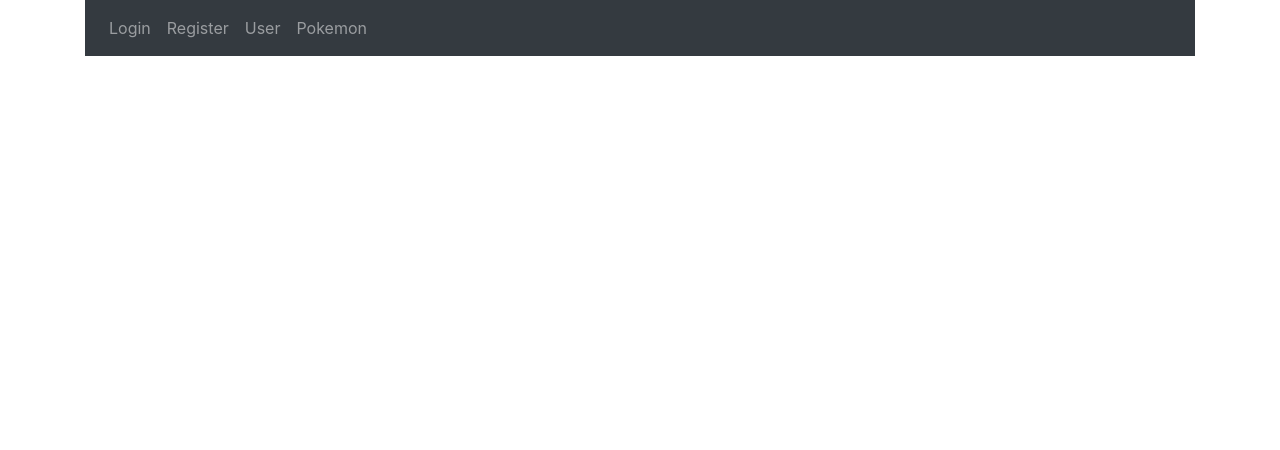
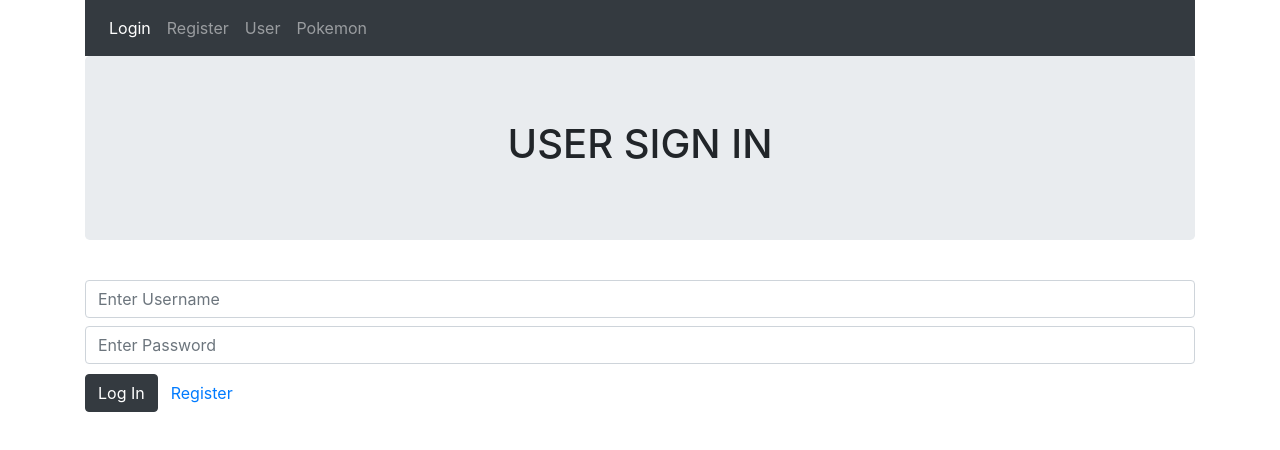
Before and after one commit to magnusjw/PokeBook-Angular, an Angular app in the folder PokeBook/: page /login in a window 1280 px wide. Before the commit this address led to /. Shown: the top 450 px of the page. Built offline with nearby package versions, Linux system fonts and the light colour scheme.

Commit message:
More Updates

```diff
--- a/PokeBook/src/app/app-routing.module.ts
+++ b/PokeBook/src/app/app-routing.module.ts
@@ -7,6 +7,7 @@ import { UserComponent } from './components/user/user.component';
 
 const routes: Routes = [
   { path:'', component:LoginComponent },
+  { path:'login', component:LoginComponent },
   { path:'register', component:RegisterComponent },
   { path:'user', component:UserComponent },
   { path:'pokemon', component:PokemonPageComponent }
--- a/PokeBook/src/app/components/login/login.component.html
+++ b/PokeBook/src/app/components/login/login.component.html
@@ -16,7 +16,7 @@
 
         <br/><br/>
         <button class="d-flex justify-content-center btn btn-dark" (click)="login()">Log In</button>
-        <a routerLink="../register" class="btn btn-link">Register</a>
+        <a routerLink="../user" class="btn btn-link">Register</a>
 
     </div>
 </div>
--- a/PokeBook/src/app/components/register/register.component.html
+++ b/PokeBook/src/app/components/register/register.component.html
@@ -23,7 +23,7 @@
             <input name="email" type="text" [(ngModel)]="email" class="col-sm-12 form-control" placeholder="Enter Email" required>
 
 
-            <button class="d-flex justify-content-center btn btn-dark" (click)="register()">Register</button>
+            <button routerLink="../login" class="d-flex justify-content-center btn btn-dark" (click)="register()">Register</button>
         </div>
     </div>
 </form>
--- a/PokeBook/src/app/components/register/register.component.ts
+++ b/PokeBook/src/app/components/register/register.component.ts
@@ -38,7 +38,6 @@ export class RegisterComponent implements OnInit {
     let u = new User(0, this.username, this.password, this.firstname, this.lastname, this.email);
     this.as.createUser(u).subscribe(
 
-
     );
   }
 
--- a/PokeBook/src/app/services/account.service.ts
+++ b/PokeBook/src/app/services/account.service.ts
@@ -29,10 +29,10 @@ export class AccountService { //Linked to the UserController in Java
 
   //Login & logout Functionality not tested
   logIn(user:User):Observable<User>{
-    return this.http.get<User>("http://localhost:8080/PokeBook/login") as Observable<User>;
+    return this.http.get<User>("http://localhost:8080/PokeBook/users/login") as Observable<User>;
   }
 
   logout():Observable<Boolean>{
-    return this.http.get<Boolean>("http://localhost:8080/PokeBook/logout") as Observable<Boolean>;
+    return this.http.get<Boolean>("http://localhost:8080/PokeBook/users/logout") as Observable<Boolean>;
   }
 }
```
